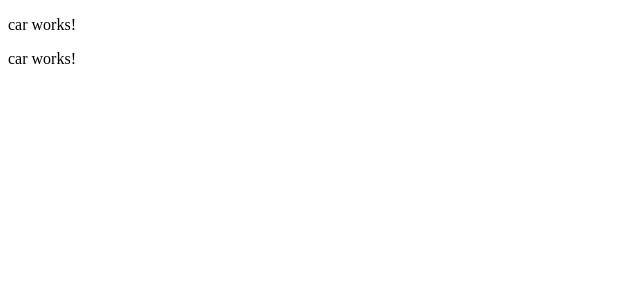
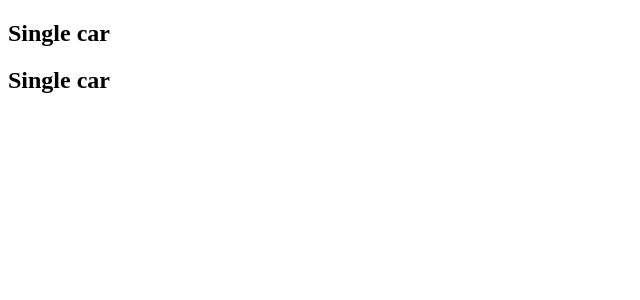
Before and after one commit to VitalyZibulski/Angular-5, an Angular app: page / in a window 1280 px wide. Shown: the top 300 px of the page, without its empty margins (0-640 px from the left). Built offline with nearby package versions, Linux system fonts and the light colour scheme.

Commit message:
use only template

```diff
--- a/src/app/car/car.component.ts
+++ b/src/app/car/car.component.ts
@@ -2,7 +2,9 @@ import { Component, OnInit } from '@angular/core';
 
 @Component({
   selector: 'app-car',
-  templateUrl: './car.component.html',
+  template: `
+    <h2>Single car</h2>
+  `,
   styleUrls: ['./car.component.css']
 })
 export class CarComponent implements OnInit {
```
